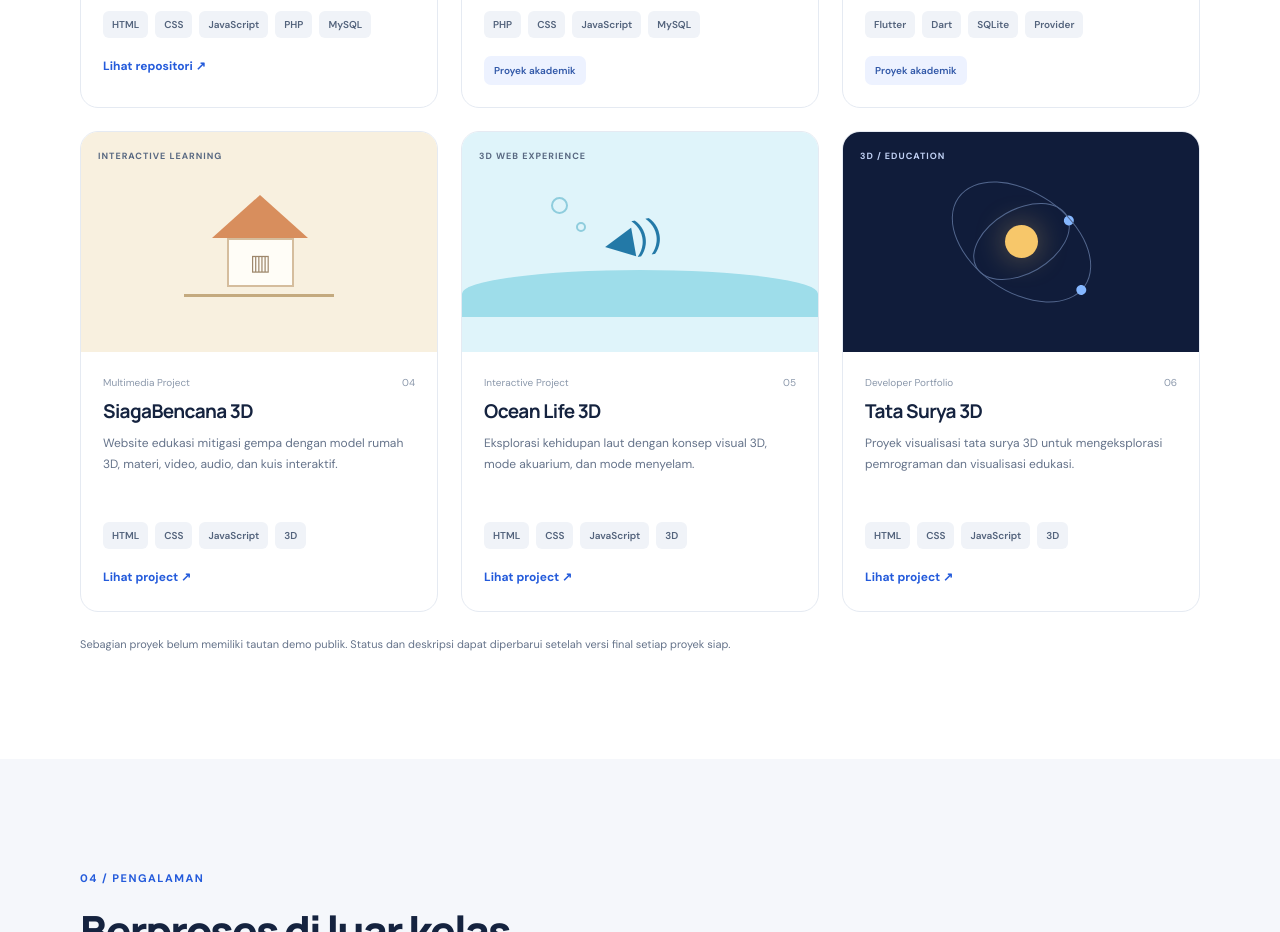
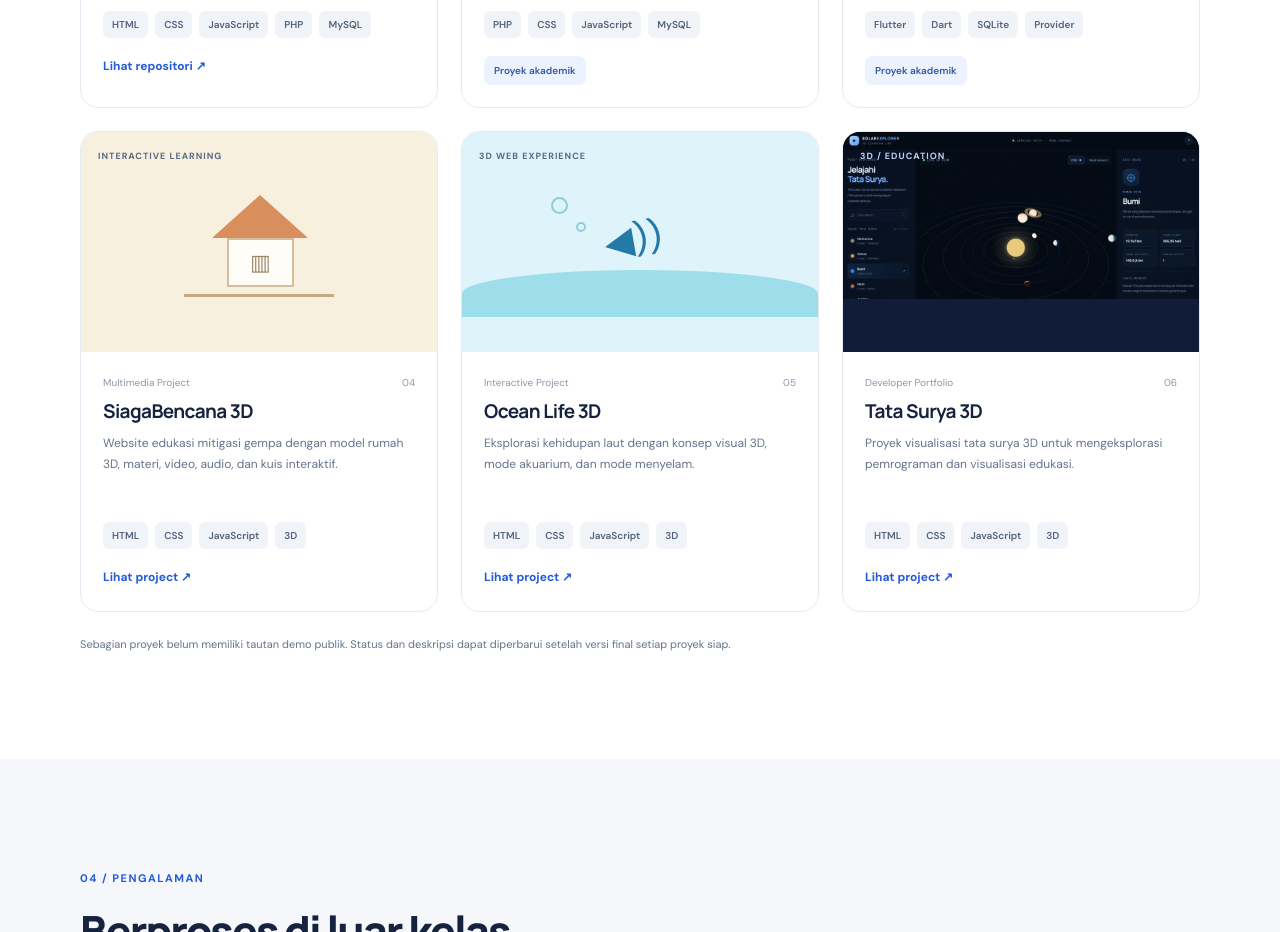
Before and after one commit to Ivan-Iz/ivan-portfolio, a plain HTML site: page index.html in a window 1280 px wide. Shown: the part 2942-3874 px from the top of the page. Drawn offline with Linux system fonts and the light colour scheme.

Commit message:
background project solar system

```diff
--- a/index.html
+++ b/index.html
@@ -304,11 +304,12 @@
 
         <article class="project-card">
           <div class="project-preview preview-space">
+            <img src="assets/solar.png" alt="">
             <span class="preview-label">3D / EDUCATION</span>
             <div class="solar-scene">
-              <div class="orbit orbit-a"><i></i></div>
+              <!-- <div class="orbit orbit-a"><i></i></div>
               <div class="orbit orbit-b"><i></i></div>
-              <div class="sun"></div>
+              <div class="sun"></div> -->
             </div>
           </div>
           <div class="project-info">
--- a/style.css
+++ b/style.css
@@ -863,6 +863,7 @@ h3 {
 
 .preview-space {
   background: #101c3a;
+  height: 20px;
 }
 
 .preview-space .preview-label {
```
Also changed, not shown: assets/solar.png (added).
